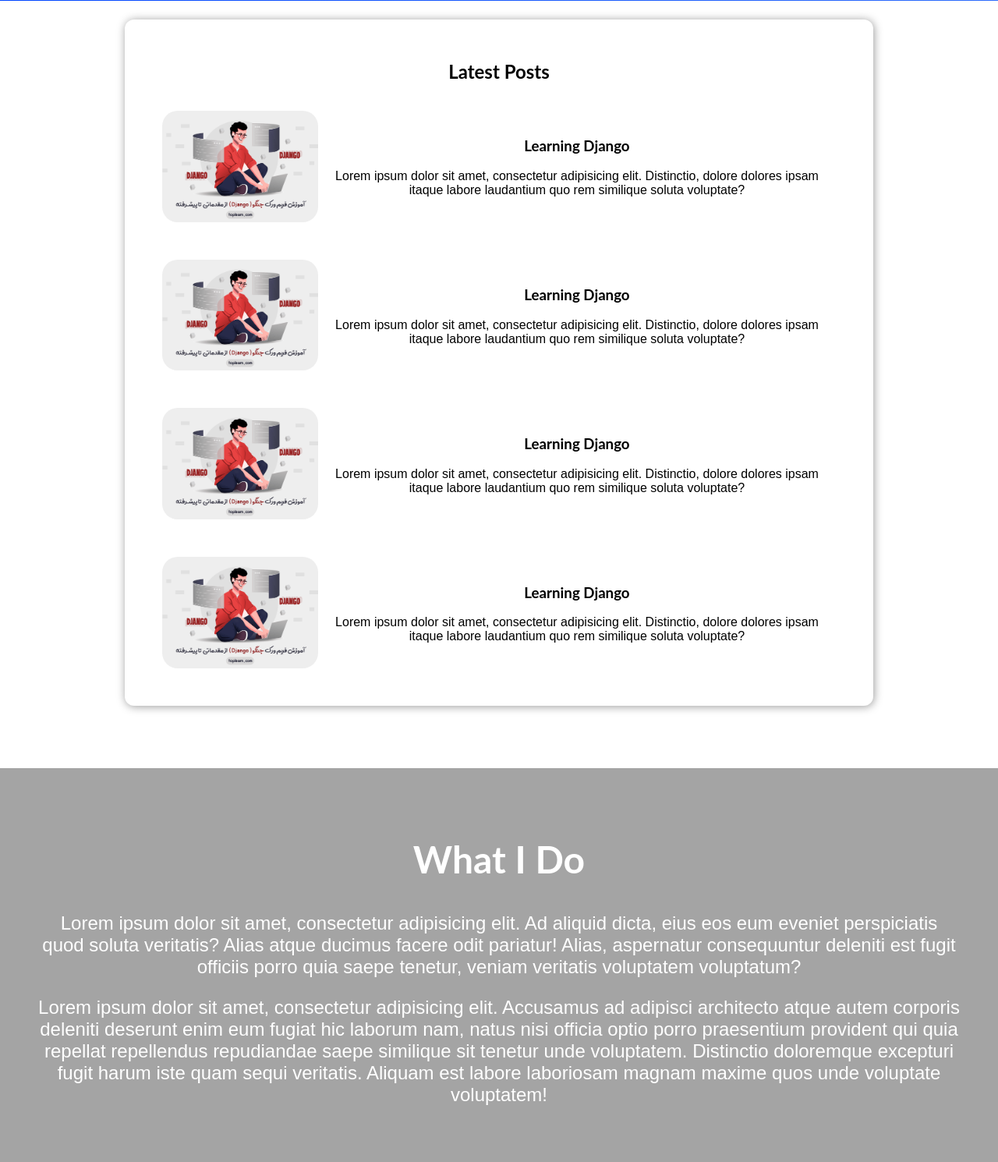
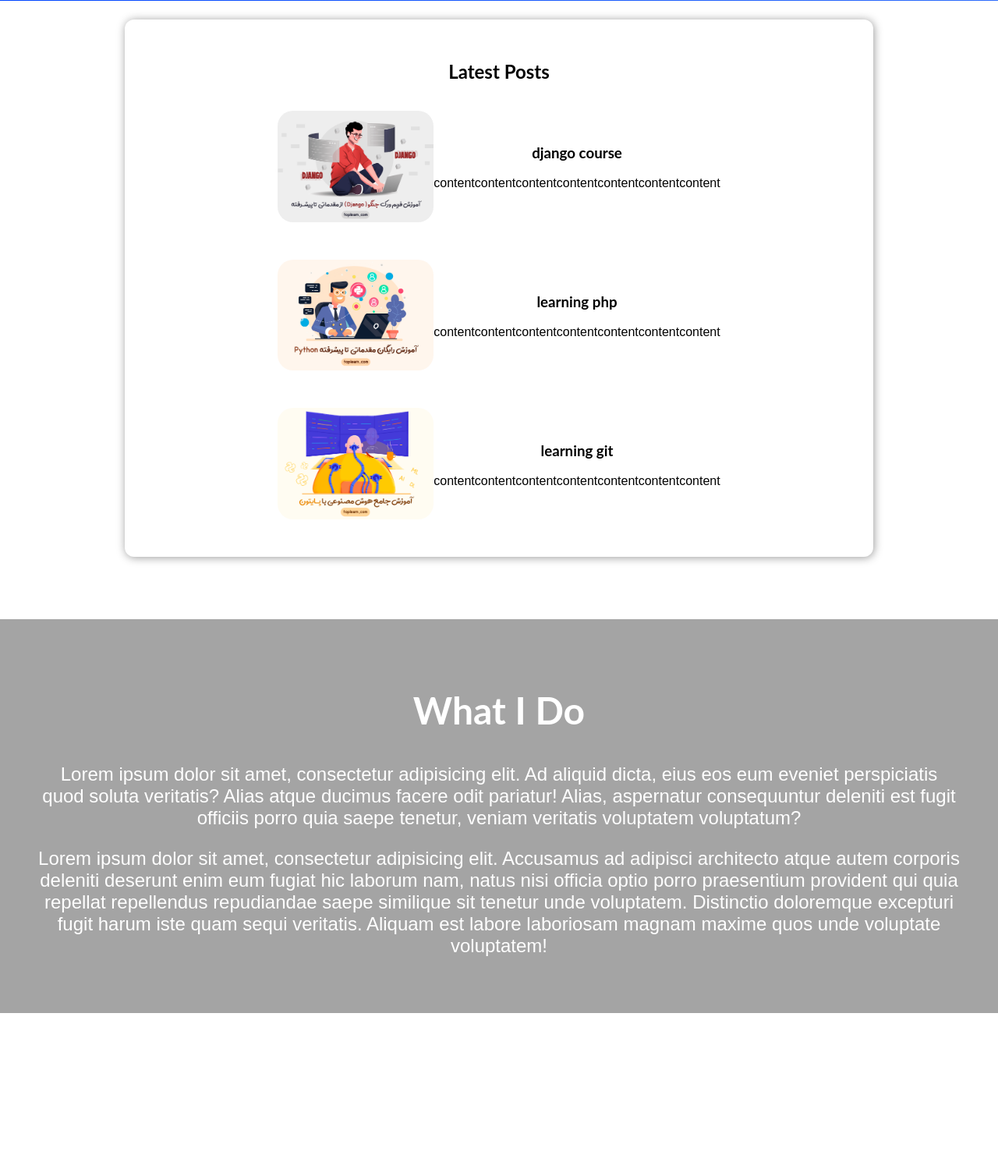
Before and after one commit to bytaba/Blog, a Django app: page /blog/posts/ in a window 1280 px wide. Shown: the part 332-1822 px from the top of the page at 78% size. After the commit the page ends 1631 px from the top, so only its background shows below. Run offline with Django 3.2, Linux system fonts and the light colour scheme.

Commit message:
dynamic data for posts

```diff
--- a/project/blog/templates/blog/includes/post.html
+++ b/project/blog/templates/blog/includes/post.html
@@ -1,13 +1,12 @@
 {% load static %}
 <li>
     <article class="post">
-        <a href="{% url 'post-detail' slug='learning' %}">
-            <img src="{% static 'blog/images/django.png' %}" alt="learning django">
+        <a href="{% url 'post-detail' slug=post.slug %}">
+            <img src="{% static 'blog/images/'|add:post.image %}" alt={{post.title}}>
             <div class="post__content">
-                <h3>Learning Django</h3>
+                <h3>{{post.title}}</h3>
                 <p>
-                    Lorem ipsum dolor sit amet, consectetur adipisicing elit. Distinctio, dolore dolores
-                    ipsam itaque labore laudantium quo rem similique soluta voluptate?
+                    {{post.content}}
                 </p>
             </div>
         </a>
--- a/project/blog/templates/blog/posts.html
+++ b/project/blog/templates/blog/posts.html
@@ -29,10 +29,9 @@
     <section id="latest-posts">
         <h2>Latest Posts</h2>
         <ul>
+            {% for post in posts %}
             {% include "blog/includes/post.html" %}
-            {% include "blog/includes/post.html" %}
-            {% include "blog/includes/post.html" %}
-            {% include "blog/includes/post.html" %}
+            {%endfor%}
         </ul>
     </section>
 
--- a/project/blog/views.py
+++ b/project/blog/views.py
@@ -1,12 +1,36 @@
 from django.shortcuts import render
 
 # Create your views here.
+
+all_posts = [
+    {'title' : 'django course',
+     'slug' : 'learning-django',
+     'image': 'django.png',
+     'content' :'contentcontentcontentcontentcontentcontentcontent',
+     'summary' : 'summarysummarysummarysummarysummarysummarysummary'
+    },
+    {'title' : 'learning php',
+     'slug' : 'learning-php',
+     'image': 'python.png',
+     'content' :'contentcontentcontentcontentcontentcontentcontent',
+     'summary' : 'summarysummarysummarysummarysummarysummarysummary'
+    },
+    {'title' : 'learning git',
+     'slug' : 'learning-git' ,
+     'image': 'ml.png',
+     'content' :'contentcontentcontentcontentcontentcontentcontent',
+     'summary' : 'summarysummarysummarysummarysummarysummarysummary'
+    }
+]
+
+
+
 
 def index(request):
     pass
 
 def posts (request):
-    return render(request , 'blog/posts.html')
+    return render(request , 'blog/posts.html' , {'posts' : all_posts})
 
 def post_detail (request , slug):
-    return render(request , 'blog/post-detail.html')
+    return render(request , 'blog/post-detail.html' )
```
